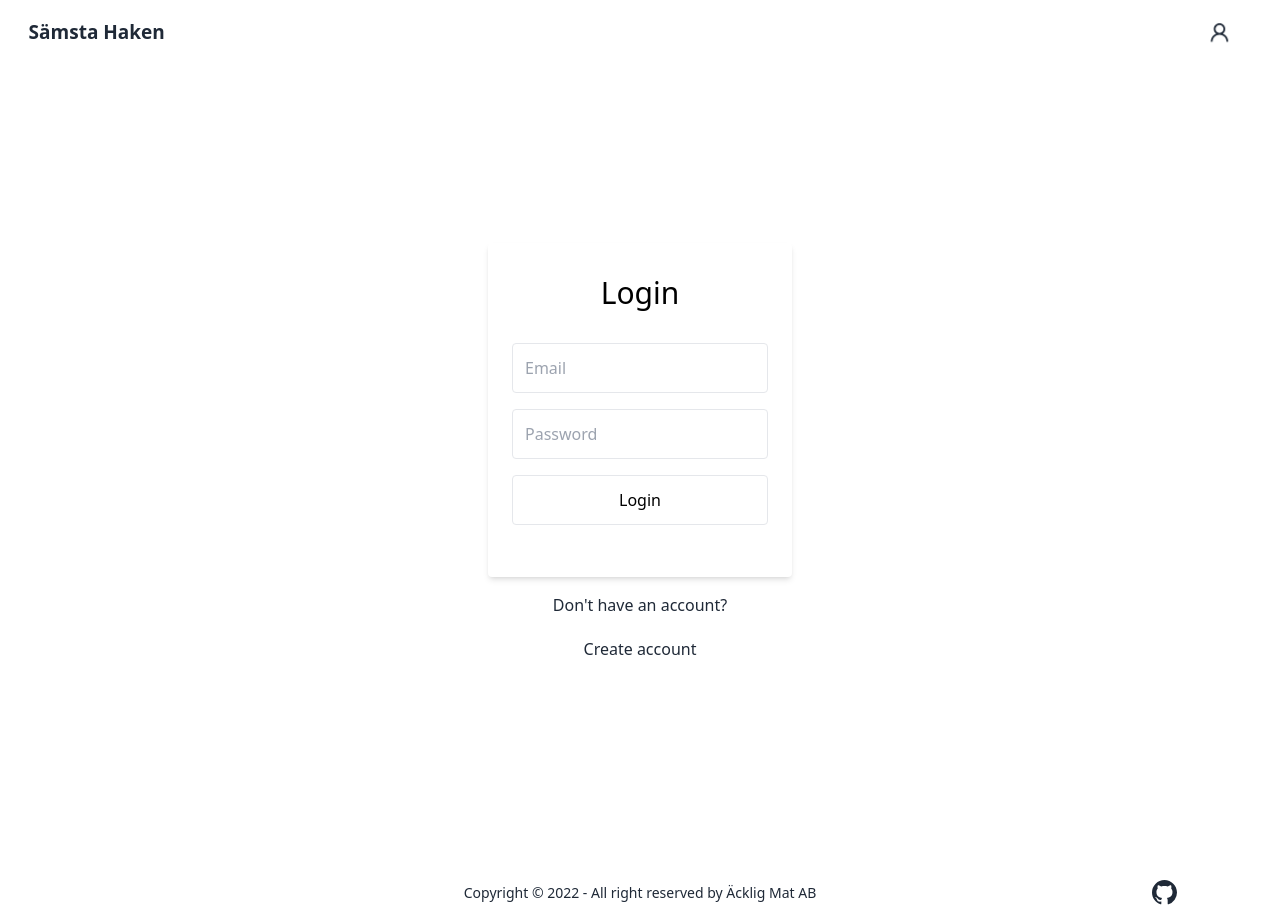
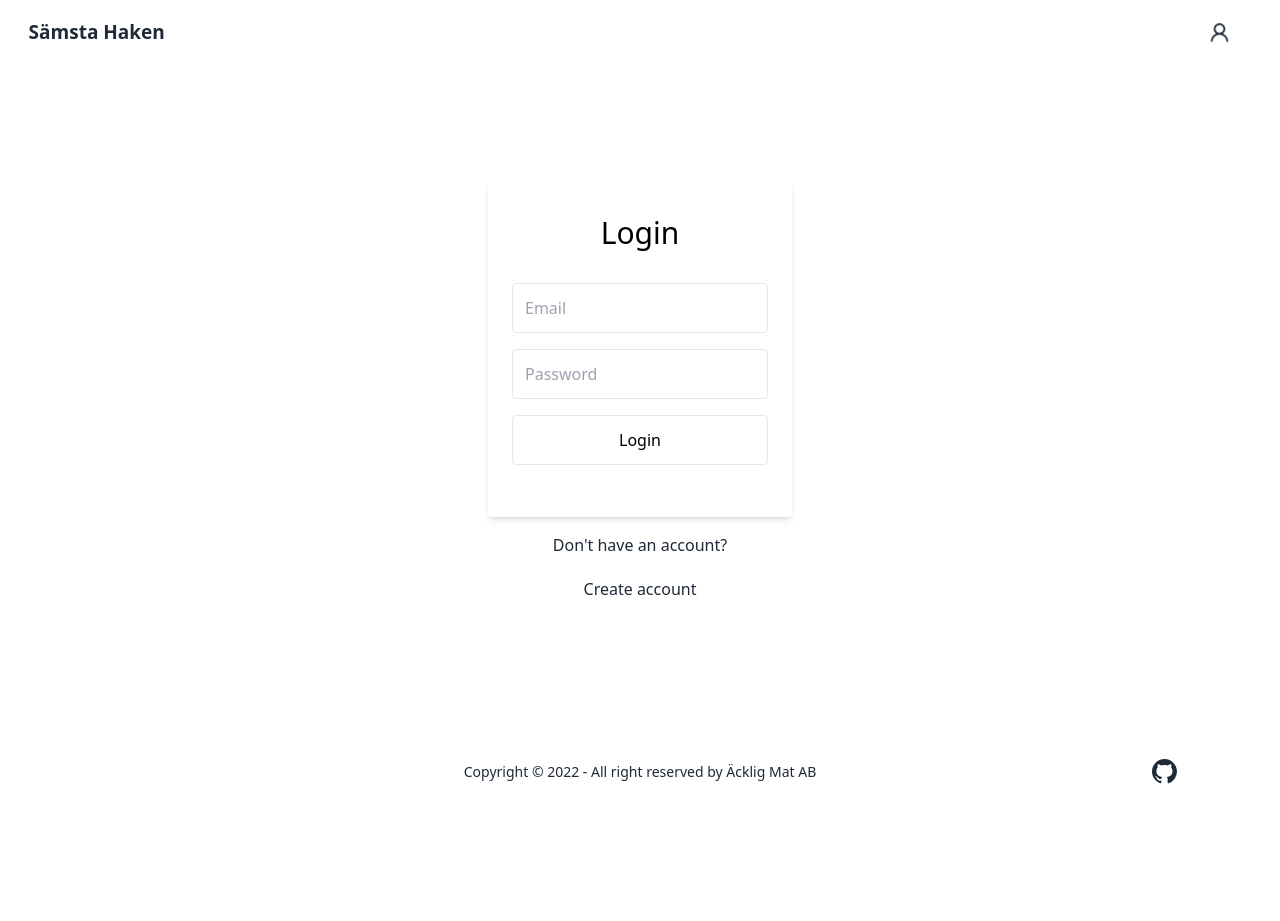
Before and after one commit to Tsubarah/samsta-haken, a React (Vite) app: page /login in a window 1280 px wide. Shown: the top 921 px of the page. After the commit the page ends 800 px from the top, so only its background shows below. Built offline with nearby package versions, Linux system fonts and the light colour scheme; no server answers.

Commit message:
fixed overflow in login component

```diff
--- a/src/pages/LoginPage.jsx
+++ b/src/pages/LoginPage.jsx
@@ -14,14 +14,15 @@ const LoginPage = () => {
 		// 	{loading && <div>loading...</div>}
 
 		<div
-			className={`flex w-[200%] transition duration-500 ${
+			className={`flex w-[200%] transition duration-500 h-full ${
 				loginSwipe ? "-translate-x-1/2" : ""
 			}`}
 		>
-			<div className="grid h-screen place-content-center w-full">
+			<div className="grid h-full place-content-center w-full">
 				<Login />
 			</div>
-			<div className="grid h-screen place-content-center w-full">
+
+			<div className="grid h-full place-content-center w-full">
 				<Signup />
 			</div>
 		</div>
```
